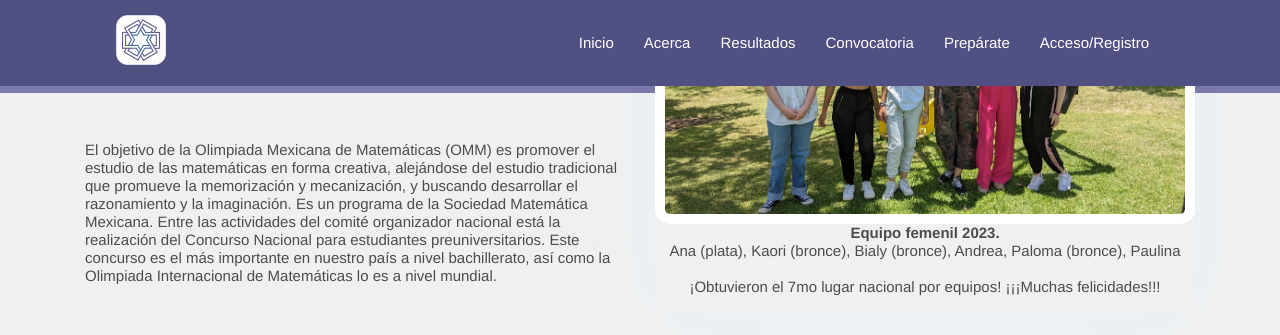
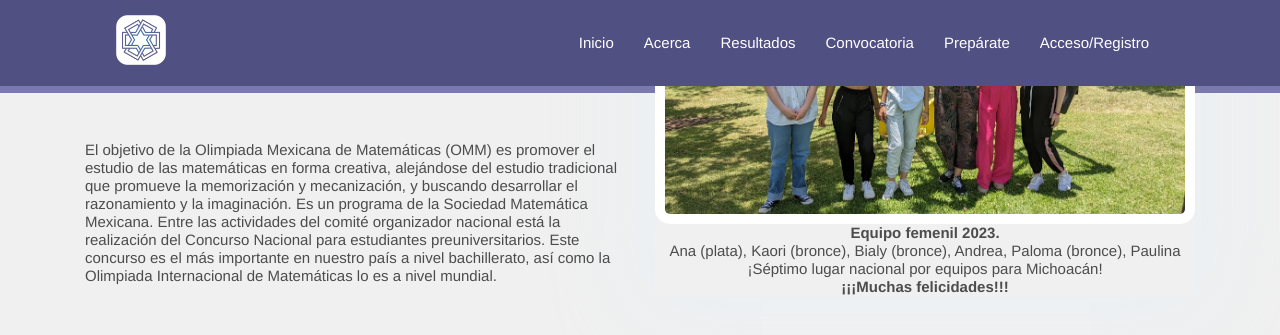
Before and after one commit to OlimpiadaMatematicasMichoacan/WOMM, a Jekyll site: the page built from _pages/acerca.html, in a window 1280 px wide and 900 px high, scrolled down 315 px, cut to the strip 0-456 px from the top of the window. Shown: the top 335 px of the strip. Built offline with Jekyll 4.4.1, drawn with Linux system fonts in a browser that asks for light colours.

Commit message:
added femenil

```diff
--- a/_pages/acerca.html
+++ b/_pages/acerca.html
@@ -36,8 +36,8 @@ image: assets/images/about/foto.png
         <div class="shadow-down mb-4">
           <img src="{{ site.baseurl }}/assets/images/about/femenil2023.jpg" alt="Ana (plata), Kaori (bronce), Bialy (bronce), Andrea, Paloma (bronce), Paulina" class="img-fluid rounded-lg border-thick border-white" width="100%">
           <strong>Equipo femenil 2023.</strong><br>
-          Ana (plata), Kaori (bronce), Bialy (bronce), Andrea, Paloma (bronce), Paulina<br><br>
-          ¡Obtuvieron el 7mo lugar nacional por equipos! ¡¡¡Muchas felicidades!!!<br><br>
+          Ana (plata), Kaori (bronce), Bialy (bronce), Andrea, Paloma (bronce), Paulina<br>
+          ¡Séptimo lugar nacional por equipos para Michoacán! <br><strong>¡¡¡Muchas felicidades!!!</strong><br>
         </div>
 <!--         <img src="{{ site.baseurl }}/{{ page.signature }}" alt="signature" class="img-fluid"> -->
 <!--         <h4>{{ page.author }}</h4> -->
```
